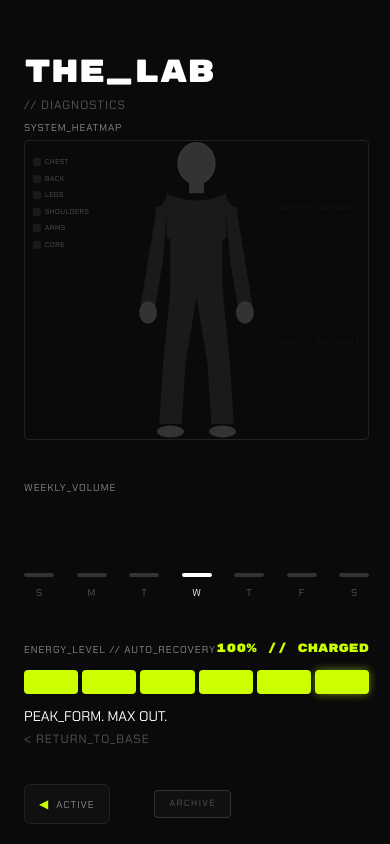
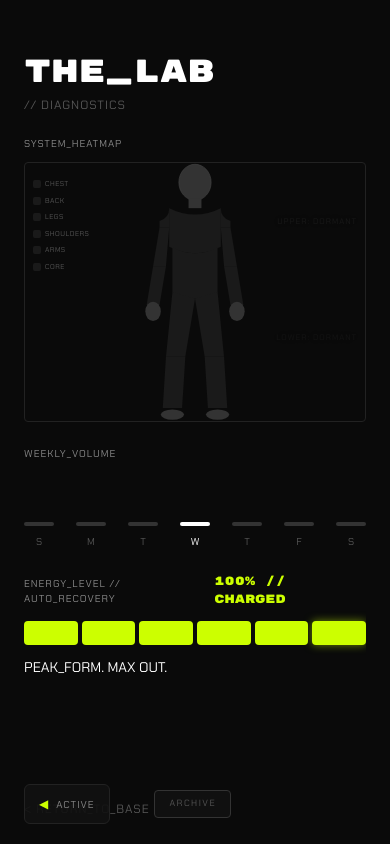
Before and after one commit to andresote666/work-it-up, a Next.js app: page /lab in a window 390 px wide. Built offline with nearby package versions, Linux system fonts and the light colour scheme.

Commit message:
Fix: Lab responsive layout + Clear builder exercises on session finish

```diff
--- a/app/active/page.tsx
+++ b/app/active/page.tsx
@@ -999,7 +999,10 @@ export default function ActiveScreen() {
                     </div>
 
                     {/* finishLink - relative positioning for flow */}
-                    <Link href="/lab">
+                    <Link href="/lab" onClick={() => {
+                        // Clear builder exercises when finishing session so Builder starts fresh
+                        localStorage.removeItem("builderExercises");
+                    }}>
                         <motion.span
                             whileHover={{ color: "#FFFFFF" }}
                             whileTap={{ scale: 0.98 }}
--- a/app/lab/page.tsx
+++ b/app/lab/page.tsx
@@ -9,6 +9,7 @@ import BodyHeatmap from "../components/BodyHeatmap";
 /**
  * Screen 5: The Lab / WORKOUT_SCREEN5
  * Now with DYNAMIC HEATMAP based on actual workout data!
+ * FULLY RESPONSIVE with flex layout
  */
 
 interface MuscleIntensity {
@@ -81,7 +82,7 @@ const calculateWeeklyData = (history: WorkoutHistoryEntry[]): DayData[] => {
 
         return {
             day,
-            height: Math.min(80, Math.max(4, totalVolume)), // 4-80 range for bar height
+            height: Math.min(60, Math.max(4, totalVolume)), // 4-60 range for bar height (reduced for flex)
             active: totalVolume > 0,
             today: index === todayDayIndex,
             volume: totalVolume,
@@ -160,22 +161,20 @@ export default function LabScreen() {
 
     return (
         <main className="min-h-screen bg-[#0A0A0A] flex items-center justify-center">
-            {/* Phone Frame - Responsive */}
+            {/* Phone Frame - Responsive with flex column layout */}
             <div
-                className="relative overflow-hidden w-full h-dvh max-w-md"
+                className="relative overflow-hidden w-full h-dvh max-w-md flex flex-col"
                 style={{
-                    borderRadius: 0,
                     backgroundColor: "#0A0A0A",
+                    padding: 24,
+                    paddingTop: 48,
                 }}
             >
                 {/* Dev Navigation */}
                 <DevNavigation />
 
-                {/* Header at x:24 y:48 */}
-                <div
-                    className="absolute flex flex-col"
-                    style={{ left: 24, top: 48, width: 345, gap: -5 }}
-                >
+                {/* Header */}
+                <div className="flex flex-col shrink-0" style={{ gap: -5 }}>
                     <span
                         style={{
                             fontFamily: "'Rubik Mono One', monospace",
@@ -197,12 +196,11 @@ export default function LabScreen() {
                     </span>
                 </div>
 
-                {/* "SYSTEM_HEATMAP" label at x:24 y:120 */}
+                {/* Scrollable content area */}
+                <div className="flex-1 overflow-y-auto" style={{ marginTop: 16 }}>
+                    {/* "SYSTEM_HEATMAP" label */}
                     <span
-                    className="absolute"
                         style={{
-                        left: 24,
-                        top: 120,
                             fontFamily: "'Chakra Petch', sans-serif",
                             fontSize: 10,
                             color: "#888888",
@@ -212,21 +210,20 @@ export default function LabScreen() {
                         SYSTEM_HEATMAP
                     </span>
 
-                {/* Dynamic Heatmap Frame at x:24 y:140, width:345, height:300 */}
+                    {/* Dynamic Heatmap Frame */}
                     <motion.div
                         initial={{ opacity: 0, scale: 0.95 }}
                         animate={{ opacity: 1, scale: 1 }}
                         transition={{ delay: 0.2, duration: 0.5 }}
-                    className="absolute"
                         style={{
-                        left: 24,
-                        top: 140,
-                        width: 345,
-                        height: 300,
+                            marginTop: 8,
+                            width: "100%",
+                            height: 260,
                             backgroundColor: "#0a0a0a",
                             borderRadius: 4,
                             overflow: "hidden",
                             border: "1px solid #222222",
+                            position: "relative",
                         }}
                     >
                         {/* Dynamic Body Heatmap */}
@@ -252,12 +249,11 @@ export default function LabScreen() {
                         )}
                     </motion.div>
 
-                {/* "WEEKLY_VOLUME" at x:24 y:480 */}
+                    {/* "WEEKLY_VOLUME" */}
                     <span
-                    className="absolute"
                         style={{
-                        left: 24,
-                        top: 480,
+                            display: "block",
+                            marginTop: 24,
                             fontFamily: "'Chakra Petch', sans-serif",
                             fontSize: 10,
                             color: "#888888",
@@ -267,10 +263,10 @@ export default function LabScreen() {
                         WEEKLY_VOLUME
                     </span>
 
-                {/* Volume Bars at x:24 y:500, height:100 - Animated */}
+                    {/* Volume Bars - Animated */}
                     <div
-                    className="absolute flex items-end justify-between"
-                    style={{ left: 24, top: 500, width: 345, height: 100 }}
+                        className="flex items-end justify-between"
+                        style={{ marginTop: 8, width: "100%", height: 80 }}
                     >
                         {weeklyData.map((d, i) => (
                             <div
@@ -314,13 +310,13 @@ export default function LabScreen() {
                         ))}
                     </div>
 
-                {/* Energy / Recommendation at x:24 y:640 - Interactive */}
+                    {/* Energy / Recommendation - Interactive */}
                     <motion.div
                         initial={{ opacity: 0, y: 20 }}
                         animate={{ opacity: 1, y: 0 }}
                         transition={{ delay: 1.2, duration: 0.5 }}
-                    className="absolute flex flex-col"
-                    style={{ left: 24, top: 640, width: 345, gap: 12 }}
+                        className="flex flex-col"
+                        style={{ marginTop: 24, width: "100%", gap: 12 }}
                     >
                         {/* Header Row */}
                         <div className="flex items-center justify-between" style={{ width: "100%" }}>
@@ -385,14 +381,13 @@ export default function LabScreen() {
                             {recommendation}
                         </motion.span>
                     </motion.div>
+                </div>
 
-                {/* "< RETURN_TO_BASE" at x:24 y:730 - moved up for proper margin above nav */}
-                <Link href="/">
+                {/* "< RETURN_TO_BASE" - fixed at bottom */}
+                <Link href="/" className="shrink-0" style={{ marginTop: 16 }}>
                     <span
-                        className="absolute cursor-pointer hover:text-white transition-colors"
+                        className="cursor-pointer hover:text-white transition-colors"
                         style={{
-                            left: 24,
-                            top: 730,
                             fontFamily: "'Chakra Petch', sans-serif",
                             fontSize: 12,
                             color: "#555555",
```
Lines whose indentation alone changed are shown as unchanged.
